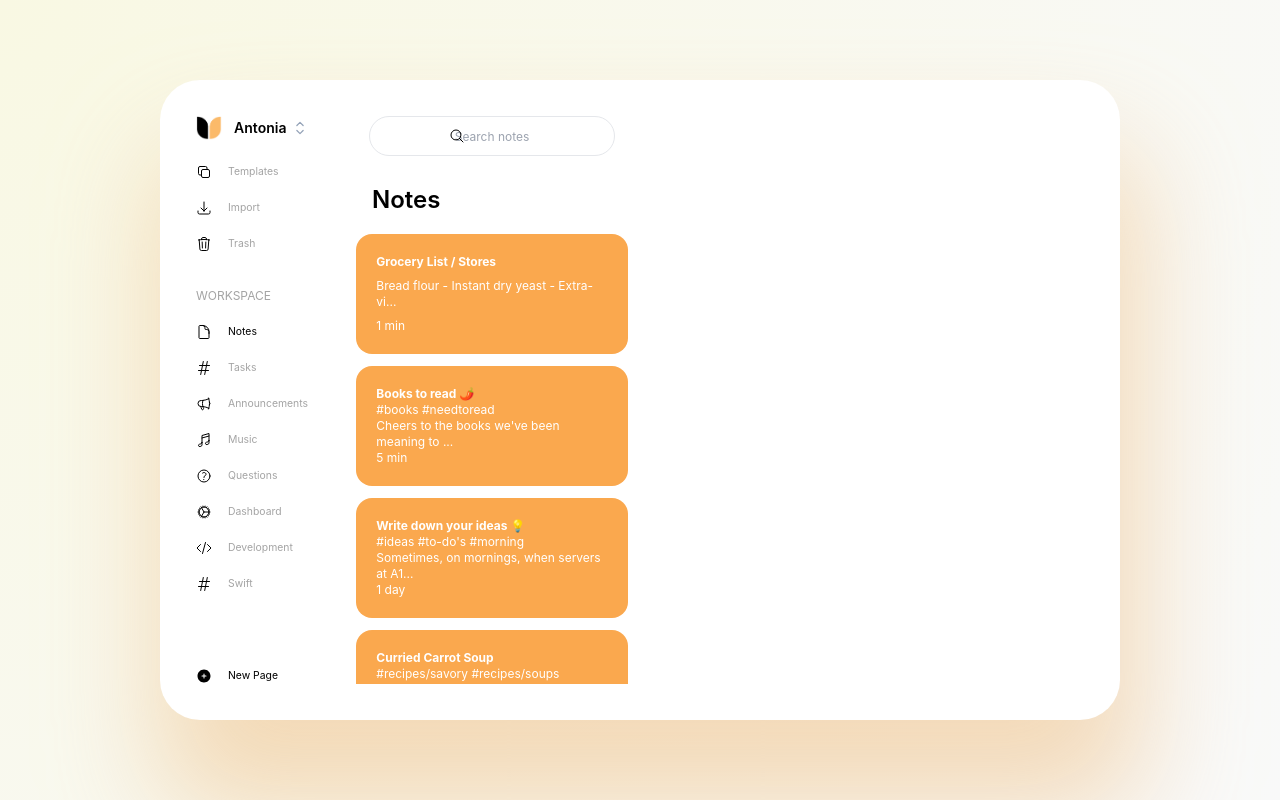
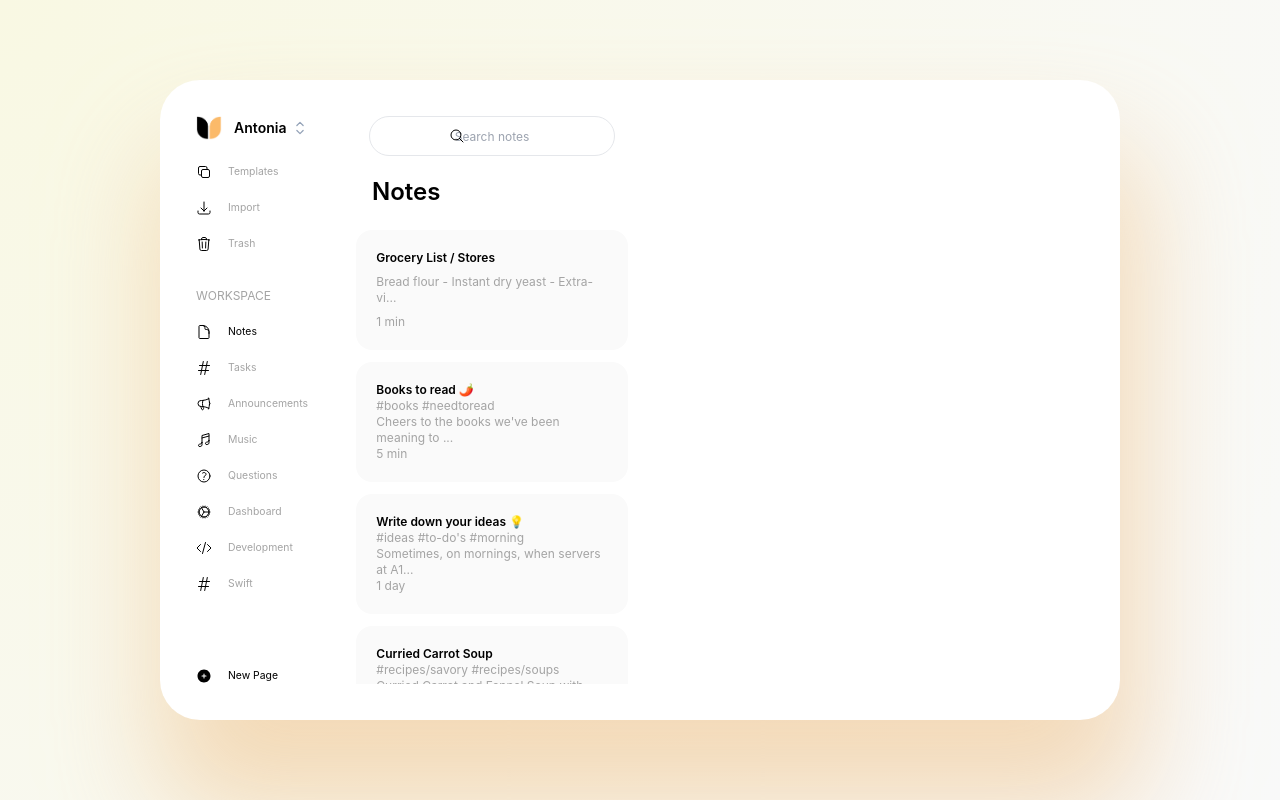
Before and after one commit to AntoniaGranit/wudpecker-task, a React (Create React App) app: page / in a window 1280 px wide. Built offline with nearby package versions, Linux system fonts and the light colour scheme.

Commit message:
style active/inactive notes, hide scrollbar

```diff
--- a/src/components/NotesListItem.js
+++ b/src/components/NotesListItem.js
@@ -1,29 +1,47 @@
+import { useState } from "react";
 import data from "../data/Notes.json";
 
 const NotesListItem = () => {
+  const [selectedNote, setSelectedNote] = useState(null);
+
+  const handleCardClick = (index) => {
+    setSelectedNote(index);
+  };
+
   return (
-    <div className="flex flex-col items-center justify-center pt-52 gap-3 overflow-y-auto">
+    <div className="flex flex-col items-center justify-center pt-52 gap-3 overflow-y-auto no-scrollbar">
       {data.map((note, index) => (
         <div
           key={index}
-          className="bg-primary-orange cursor-pointer flex flex-col justify-between p-5 rounded-2xl w-11/12 min-h-[120px]"
+          className={`${
+            selectedNote === index
+              ? "bg-primary-orange text-white"
+              : "bg-inactive-note text-light-grey"
+          } cursor-pointer flex flex-col justify-between p-5 rounded-2xl w-11/12 min-h-[120px]`}
+          onClick={() => handleCardClick(index)}
         >
-          <p className="text-white text-xs font-bold">{note.title}</p>
+          <p
+            className={`text-xs font-semibold ${
+              selectedNote === index ? "text-white" : "text-black"
+            }`}
+          >
+            {note.title}
+          </p>
           <div>
             {note.hashtags.length > 0 && (
-              <p className="text-white text-xs">
+              <p className="text-xs">
                 {note.hashtags.map((hashtag, hashtagIndex) => (
                   <span key={hashtagIndex}>{hashtag} </span>
                 ))}
               </p>
             )}
-            <p className="text-white text-xs">
+            <p className="text-xs">
               {note.description.length > 50
                 ? note.description.slice(0, 42) + "..."
                 : note.description}
             </p>
           </div>
-          <p className="text-white text-xs">{note.added}</p>
+          <p className="text-xs">{note.added}</p>
         </div>
       ))}
     </div>
--- a/src/index.css
+++ b/src/index.css
@@ -2,16 +2,29 @@
 @tailwind components;
 @tailwind utilities;
 
+/* Hide scrollbar on most browsers */
+@layer utilities {
+  @variants responsive {
+    .no-scrollbar::-webkit-scrollbar {
+      display: none;
+    }
+    .no-scrollbar {
+      -ms-overflow-style: none;
+      scrollbar-width: none;
+    }
+  }
+}
+
 body {
   margin: 0;
-  font-family: -apple-system, BlinkMacSystemFont, 'Segoe UI', 'Roboto', 'Oxygen',
-    'Ubuntu', 'Cantarell', 'Fira Sans', 'Droid Sans', 'Helvetica Neue',
+  font-family: -apple-system, BlinkMacSystemFont, "Segoe UI", "Roboto", "Oxygen",
+    "Ubuntu", "Cantarell", "Fira Sans", "Droid Sans", "Helvetica Neue",
     sans-serif;
   -webkit-font-smoothing: antialiased;
   -moz-osx-font-smoothing: grayscale;
 }
 
 code {
-  font-family: source-code-pro, Menlo, Monaco, Consolas, 'Courier New',
+  font-family: source-code-pro, Menlo, Monaco, Consolas, "Courier New",
     monospace;
 }
--- a/src/sections/NotesList.js
+++ b/src/sections/NotesList.js
@@ -4,7 +4,7 @@ import NotesListItem from "../components/NotesListItem";
 const NotesList = () => {
   return (
     <div className="flex flex-col h-full w-2/5 gap-2">
-      <div className="flex flex-col gap-7">
+      <div className="flex flex-col gap-5">
         <SearchBar />
         <h1 className="font-semibold text-2xl pl-7">Notes</h1>
       </div>
--- a/tailwind.config.js
+++ b/tailwind.config.js
@@ -9,6 +9,7 @@ module.exports = {
       colors: {
         "primary-orange": "#FAA84E",
         "light-grey": "#A4A4A4",
+        "inactive-note": "#FAFAFA",
       },
       borderWidth: {
         1: "1px",
```
